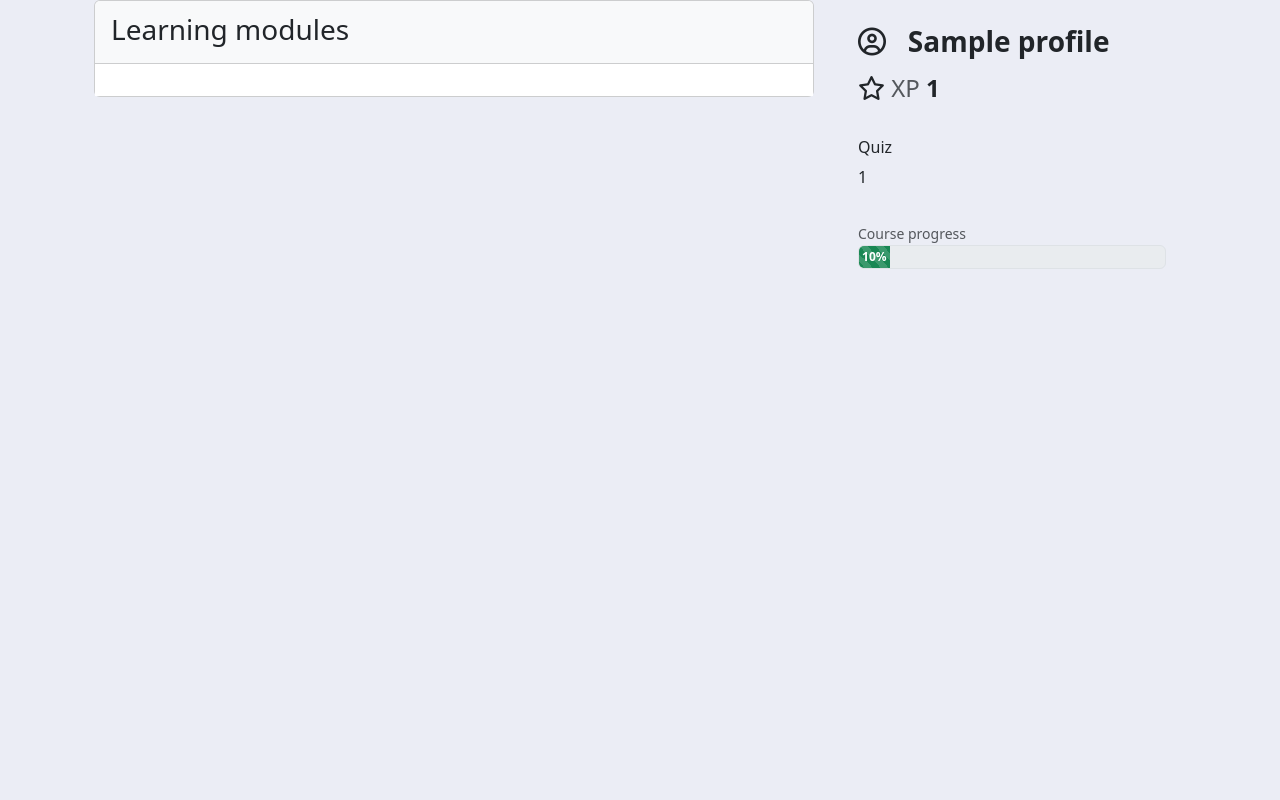
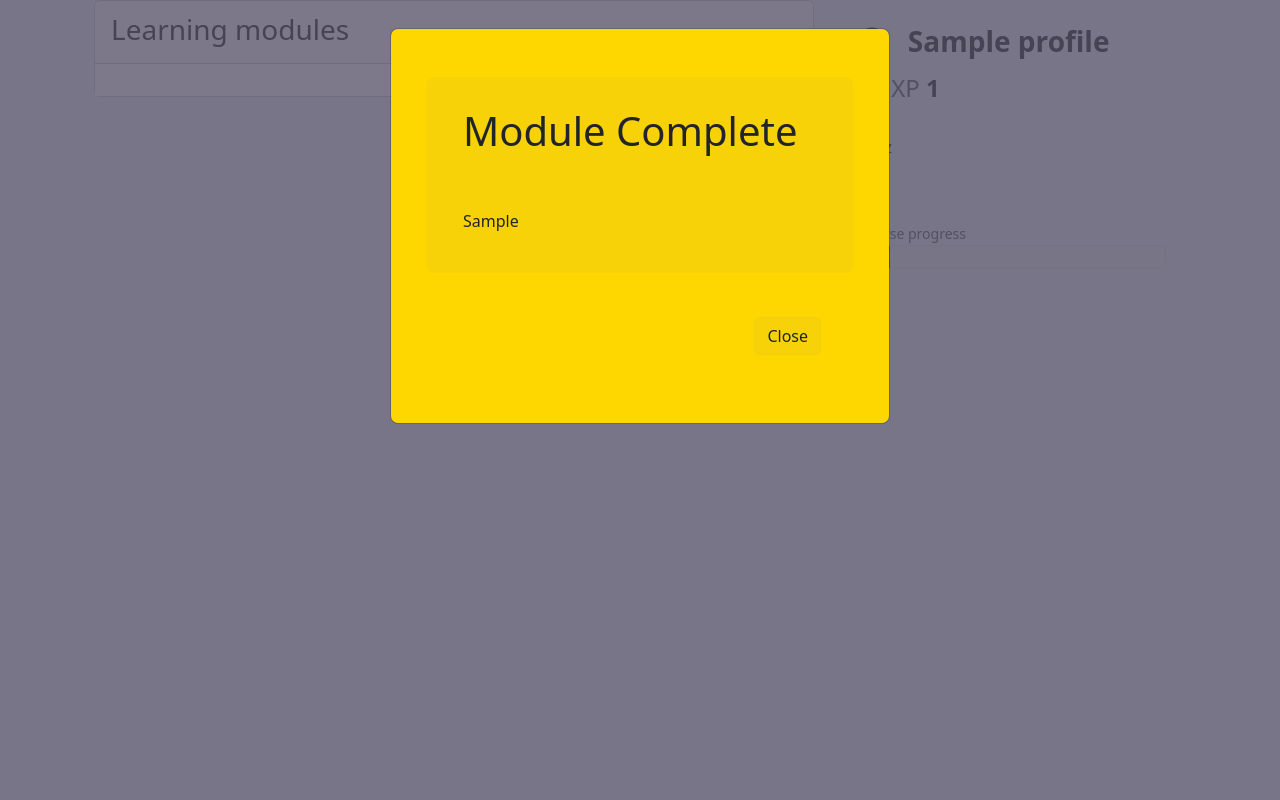
Before and after one commit to Inu-Oh/frendj, a Django app: template frendj/templates/frendj/modules.html in a window 1280 px wide. Run offline with Django 4.2, Linux system fonts and the light colour scheme; tables that the repository leaves empty hold one stand-in row (values such as "Sample post"); the template is opened without the code that fills it: values that come from a table or form of the project are taken from there, most other values are stand-ins (such as "Sample title", 1, 10 or a date in 2020); parts of the project's set-up code (start-up, migrations or seed data) failed here and were passed over.

Commit message:
add modals to provide result feedback whenever a module or quiz is completed

```diff
--- a/frendj/templates/frendj/modules.html
+++ b/frendj/templates/frendj/modules.html
@@ -47,7 +47,6 @@
                     </div>
                 </div>
 
-
             </main>
         </div>
 
@@ -60,4 +59,39 @@
         {% endif %}
     </div>
 </div>
+
+{% if module_complete_msg %}
+<div class="modal fade" id="module-complete-modal" tabindex="-1"
+    aria-labelledby="module-complete-label" aria-hidden="true">
+    <div class="modal-dialog">
+        <div class="modal-content">
+            <div class="modal-body p-4 m-4">
+                <div class="modal-section mb-4 p-4 rounded-3 row">
+                    <h1 class="modal-title" id="module-complete-label">Module Complete</h1>
+                    <p class="pt-5">{{ module_complete_msg }}</p>
+            </div>
+
+            <div class="modal-footer border-0 p-3">
+                <button type="button" class="btn btn-outline-dark modal-btn"
+                    data-bs-dismiss="modal">Close</button>
+            </div>
+        </div>
+    </div>
+</div>
+
+<script>
+    $modal = $('#module-complete-modal');
+
+    $(document).ready(function() {
+        $modal.modal('show');
+    });
+
+    $(document).keydown(function(e) {
+        if(e.keyCode==13){
+            $modal.modal('hide');
+        }
+    });
+</script>
+{% endif %}
+
 {% endblock content %}
--- a/home/static/css/main.css
+++ b/home/static/css/main.css
@@ -66,3 +66,16 @@ body {
     width: 100%;
     margin: 0 auto;
 }
+
+#module-complete-modal, #quiz-complete-modal {
+    background-color: rgba(124, 117, 150, 0.5);
+}
+
+.modal-header, .modal-content, .modal-footer {
+    background-color: rgb(255, 215, 0);
+}
+
+.modal-section, .modal-btn {
+    background-color: rgba(124, 117, 150, 0.05);
+    border-color: rgba(124, 117, 150, 0.05);
+}
--- a/home/templates/info_pane.html
+++ b/home/templates/info_pane.html
@@ -15,10 +15,12 @@
             <span class="fw-bold">{{ profile.xp|intcomma }}</span>
         </div>
 
+        {% if testing_view != "frendj:learn" %}
         <div class="pt-3">
             <h6>{{ testing_view|slice:"7:"|title }} Quiz</h6>
             <p>{{ test_count }}</p>
         </div>
+        {% endif %}
 
         <div class="py-3">
             <label for="prog-bar" class="text-muted small">Course progress</label>
--- a/import_data.csv
+++ b/import_data.csv
@@ -12,7 +12,7 @@ phrase_id,module_name,phrase,phrase_lang,translations
 1870,tools,tool,English,"[""outil""]"
 1871,tools,outil,French,"[""tool""]"
 1872,adjectives,gentil,French,"[""nice"", ""kind""]"
-1873,adjectives,nice,English,"[""gentil"", ""sympa""]"
+1873,adjectives,nice,English,"[""gentil"", ""gentille"", ""sympa""]"
 1874,anatomy,nombril,French,"[""navel""]"
 1875,anatomy,navel,English,"[""nombril""]"
 1876,family,fils,French,"[""son""]"
```
Also changed, not shown: frendj/templates/frendj/home.html (+35 -0 lines), frendj/views.py (+27 -12 lines).
